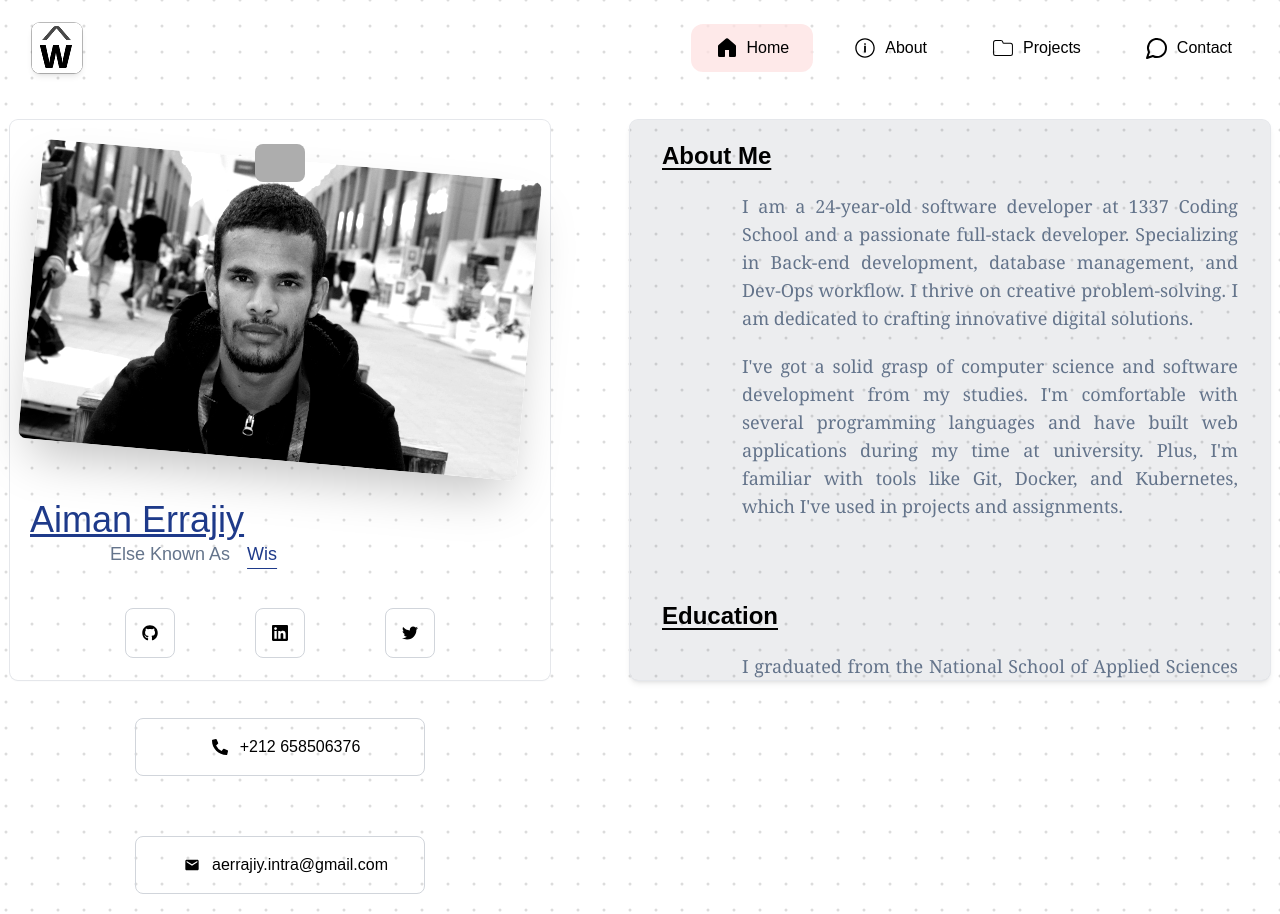
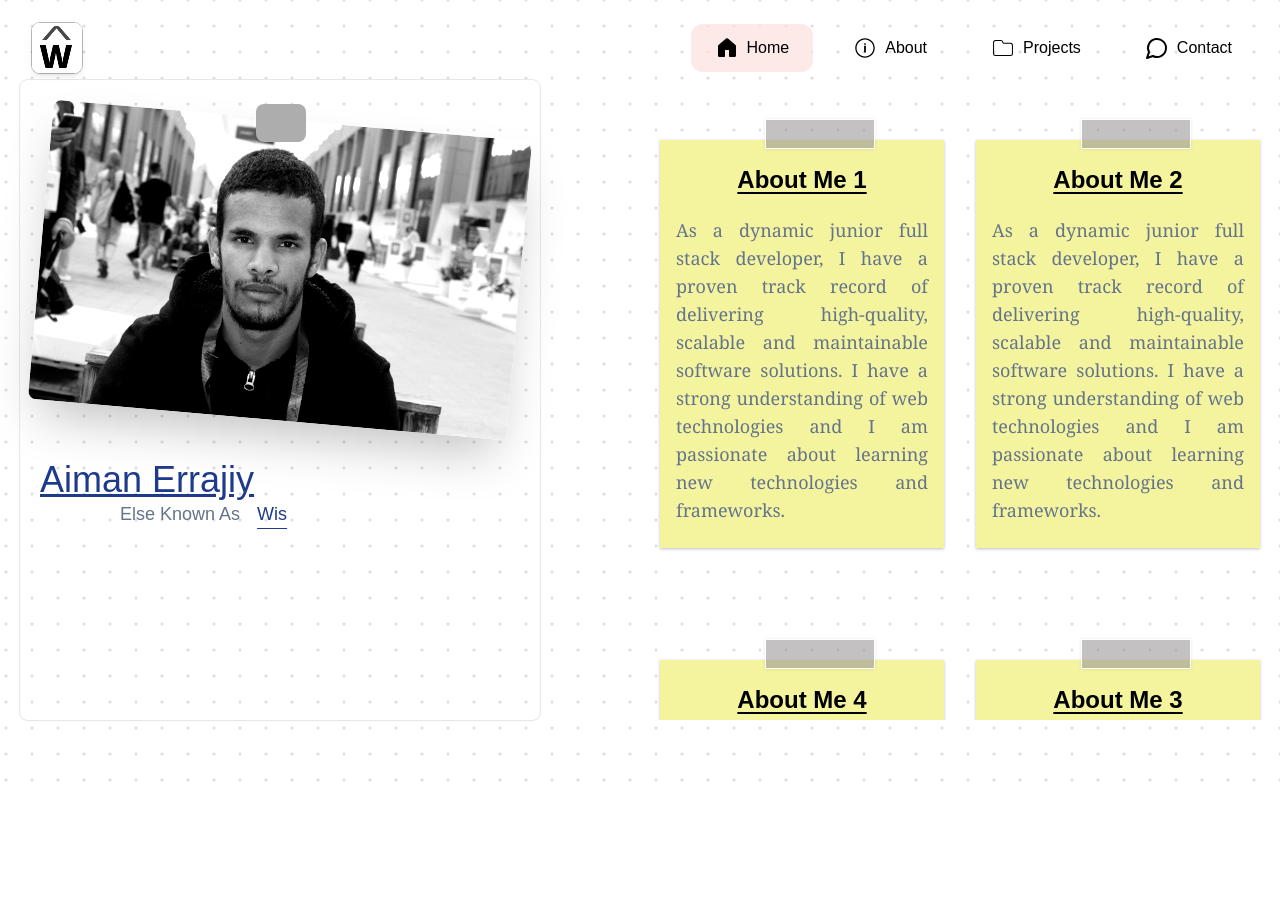
Before and after one commit to wis-aerrajiy/Portfolio, a React (Vite) app: page /about in a window 1280 px wide. After the commit the page ends 800 px from the top, so only its background shows below. Built offline with nearby package versions, Linux system fonts and the light colour scheme; grey boxes are pictures that could not be loaded; a web font is replaced by a local one.

Commit message:
tldraw design

```diff
--- a/src/index.css
+++ b/src/index.css
@@ -18,7 +18,8 @@ html,
 }
 
 * {
-    font-family: 'Solway','Solway Placeholder',sans-serif;
+
+  font-family: 'Solway', 'Solway Placeholder', sans-serif;
   /* font-weight: 900;
     font-style: normal; */
 }
@@ -36,6 +37,38 @@ html,
 }
 
 
+.stickyNote {
+  position: relative;
+  -webkit-box-shadow: #DDD 0px 1px 2px;
+  background-color: #F4F39E;
+  /* border-color: #DEE184; */
+  /* color: #47576B; */
+  margin: 2.5em 0px;
+  padding: 1.5em 1em;
+  -webkit-box-shadow: 0px 1px 3px rgba(0, 0, 0, 0.25);
+  -moz-box-shadow: 0px 1px 3px rgba(0, 0, 0, 0.25);
+  box-shadow: 0px 1px 3px rgba(0, 0, 0, 0.25);
+  font-family: 'Indie Flower', cursive;
+  font-family: 'Give You Glory', cursive;
+  font-family: 'The Girl Next Door', cursive;
+  font-family: 'Gloria Hallelujah', cursive;
+}
+
+.stickyNote.taped:after {
+  display: block;
+  content: "";
+  position: absolute;
+  width: 110px;
+  height: 30px;
+  top: -21px;
+  left: 37%;
+  border: 1px solid #fff;
+  background: rgba(156, 152, 152, 0.6);
+  -webkit-box-shadow: 0px 0 3px rgba(0, 0, 0, 0.1);
+  -moz-box-shadow: 0px 0 3px rgba(0, 0, 0, 0.1);
+  box-shadow: 0px 0 3px rgba(0, 0, 0, 0.1);
+}
+
 /* [
     {
        files {}
--- a/src/pages/Components/AboutSection.tsx
+++ b/src/pages/Components/AboutSection.tsx
@@ -24,9 +24,9 @@ const AboutSection = () => {
     return (
         <>
             <section id="about">
-                <div className='flex flex-col md:flex-row justify-center items-center min-h-screen space-y-20 md:space-y-0 md:space-x-20 mt-24 md:mt-0'>
+                <div className='flex flex-col lg:flex-row justify-center items-center min-h-screen space-y-20 md:space-y-0 lg:space-x-20 mt-24 lg:mt-0'>
 
-                    <div className='flex flex-col justify-start items-center h-[auto] lg:h-[70vh] min-w-[auto] max-w-[90vw] ring-1 ring-gray-200 shadow-sm rounded-lg px-5' >
+                    <div className='flex md:flex-col justify-start items-center h-[auto] md:h-[80vh] min-w-[auto] max-w-[90vw] ring-1 ring-gray-200 shadow-sm rounded-lg px-5 mx-5' >
                         <div className='max-w-[70vw]'>
                             <div className='relative -z-1'>
                                 <img src={profile} alt="profile" className='rounded-lg mt-10 w-[500px] h-[200px] md:h-[300px] object-cover rotate-[5deg] filter grayscale contrast-150 shadow-2xl' />
@@ -41,7 +41,7 @@ const AboutSection = () => {
                             </p>
 
                         </div>
-
+{/*
                         <div>
                             <ul className='flex justify-between items-center space-x-20 mt-10'>
                                 {
@@ -63,14 +63,99 @@ const AboutSection = () => {
                                     ))
                                 }
                             </ul>
-                        </div>
+                        </div> */}
                     </div>
 
                     <div
-                        className='md:overflow-scroll myscrollbar ring-1 ring-gray-200 shadow-md max-w-[90vw] lg:max-w-[50vw] md:h-[70vh] px-8 pb-8 rounded-lg bg-gray-600/10 space-y-20 p-5'
+                        className='grid grid-cols-1 gap-4 sm:grid-cols-2 md:grid-cols-2 md:gap-8 lg:grid-cols-2 md:overflow-scroll myscrollbar max-w-[90vw] min-w-[90vw] lg:min-w-[50vw] lg:max-w-[50vw] md:h-[80vh]  rounded-lg  p-5 mx-5'
                     >
 
-                        <div className=' flex flex-col justify-center items-center min-w-[100%] bg-gray-20/15 space-y-5'>
+                        <div className="flex flex-col stickyNote taped space-y-5 shadow-md ring ring-red-600">
+                            <div className='flex justify-center items-center w-full'>
+                                <h1 className='underline underline-offset-4 font-extrabold text-2xl md:rotate-[0deg]' >About Me 1</h1>
+                            </div>
+
+                            <div className="flex flex-col">
+                                <p className="text-lg text-slate-500 text-justify font-serif">
+                                As a dynamic junior full stack developer, I have a proven track record of delivering high-quality, scalable and maintainable software solutions. I have a strong understanding of web technologies and I am passionate about learning new technologies and frameworks.
+                                </p>
+                            </div>
+                        </div>
+
+                        <div className="flex flex-col stickyNote taped space-y-5">
+                            <div className='flex justify-center items-center w-full'>
+                                <h1 className='underline underline-offset-4 font-extrabold text-2xl md:rotate-[0deg]' >About Me 2</h1>
+                            </div>
+
+                            <div className="flex flex-col">
+                                <p className="text-lg text-slate-500 text-justify font-serif">
+                                As a dynamic junior full stack developer, I have a proven track record of delivering high-quality, scalable and maintainable software solutions. I have a strong understanding of web technologies and I am passionate about learning new technologies and frameworks.
+                                </p>
+                            </div>
+                        </div>
+
+                        <div
+                            className="
+                            md:col-start-2 md:col-span-1 md:row-start-2 md:row-span-3
+                            flex flex-col stickyNote taped space-y-5"
+                        >
+                            <div className='flex justify-center items-center w-full'>
+                                <h1 className='underline underline-offset-4 font-extrabold text-2xl md:rotate-[0deg]' >About Me 3</h1>
+                            </div>
+
+                            <div className="flex flex-col">
+                                <p className="text-lg text-slate-500 text-justify font-serif">
+                                As a dynamic junior full stack developer, I have a proven track record of delivering high-quality, scalable and maintainable software solutions. I have a strong understanding of web technologies and I am passionate about learning new technologies and frameworks.
+                                As a dynamic junior full stack developer, I have a proven track record of delivering high-quality, scalable and maintainable software solutions. I have a strong understanding of web technologies and I am passionate about learning new technologies and frameworks.
+                                As a dynamic junior full stack developer, I have a proven track record of delivering high-quality, scalable and maintainable software solutions. I have a strong understanding of web technologies and I am passionate about learning new technologies and frameworks.
+                                As a dynamic junior full stack developer, I have a proven track record of delivering high-quality, scalable and maintainable software solutions. I have a strong understanding of web technologies and I am passionate about learning new technologies and frameworks.
+                                As a dynamic junior full stack developer, I have a proven track record of delivering high-quality, scalable and maintainable software solutions. I have a strong understanding of web technologies and I am passionate about learning new technologies and frameworks.
+                                As a dynamic junior full stack developer, I have a proven track record of delivering high-quality, scalable and maintainable software solutions. I have a strong understanding of web technologies and I am passionate about learning new technologies and frameworks.
+                                As a dynamic junior full stack developer, I have a proven track record of delivering high-quality, scalable and maintainable software solutions. I have a strong understanding of web technologies and I am passionate about learning new technologies and frameworks.
+                                As a dynamic junior full stack developer, I have a proven track record of delivering high-quality, scalable and maintainable software solutions. I have a strong understanding of web technologies and I am passionate about learning new technologies and frameworks.
+                                As a dynamic junior full stack developer, I have a proven track record of delivering high-quality, scalable and maintainable software solutions. I have a strong understanding of web technologies and I am passionate about learning new technologies and frameworks.
+                                As a dynamic junior full stack developer, I have a proven track record of delivering high-quality, scalable and maintainable software solutions. I have a strong understanding of web technologies and I am passionate about learning new technologies and frameworks.
+                                </p>
+                            </div>
+                        </div>
+
+                        <div className="flex flex-col stickyNote taped space-y-5">
+                            <div className='flex justify-center items-center w-full'>
+                                <h1 className='underline underline-offset-4 font-extrabold text-2xl md:rotate-[0deg]' >About Me 4</h1>
+                            </div>
+
+                            <div className="flex flex-col">
+                                <p className="text-lg text-slate-500 text-justify font-serif">
+                                As a dynamic junior full stack developer, I have a proven track record of delivering high-quality, scalable and maintainable software solutions. I have a strong understanding of web technologies and I am passionate about learning new technologies and frameworks.
+                                </p>
+                            </div>
+                        </div>
+
+                        <div className="flex flex-col stickyNote taped space-y-5">
+                            <div className='flex justify-center items-center w-full'>
+                                <h1 className='underline underline-offset-4 font-extrabold text-2xl md:rotate-[0deg]' >About Me 5</h1>
+                            </div>
+
+                            <div className="flex flex-col">
+                                <p className="text-lg text-slate-500 text-justify font-serif">
+                                As a dynamic junior full stack developer, I have a proven track record of delivering high-quality, scalable and maintainable software solutions. I have a strong understanding of web technologies and I am passionate about learning new technologies and frameworks.
+                                </p>
+                            </div>
+                        </div>
+
+                        <div className="flex flex-col stickyNote taped space-y-5">
+                            <div className='flex justify-center items-center w-full'>
+                                <h1 className='underline underline-offset-4 font-extrabold text-2xl md:rotate-[0deg]' >About Me 6</h1>
+                            </div>
+
+                            <div className="flex flex-col">
+                                <p className="text-lg text-slate-500 text-justify font-serif">
+                                As a dynamic junior full stack developer, I have a proven track record of delivering high-quality, scalable and maintainable software solutions. I have a strong understanding of web technologies and I am passionate about learning new technologies and frameworks.
+                                </p>
+                            </div>
+                        </div>
+
+                        {/* <div className='absolute top-52 flex flex-col justify-center items-center min-w-[100%] bg-gray-20/15 space-y-5'>
                             <div className='flex justify-start items-start w-full'>
                                 <h1 className='underline underline-offset-4 font-extrabold text-2xl md:rotate-[0deg]' >About Me</h1>
                             </div>
@@ -88,7 +173,7 @@ const AboutSection = () => {
                             </div>
                         </div>
 
-                        <div className=' flex flex-col justify-center items-center min-w-[100%] bg-gray-20/15 space-y-5'>
+                        <div className='hidden flex flex-col justify-center items-center min-w-[100%] bg-gray-20/15 space-y-5'>
                             <div className='flex justify-start items-start w-full'>
                                 <h1 className='underline underline-offset-4 font-extrabold text-2xl md:rotate-[0deg]' >Education</h1>
                             </div>
@@ -101,7 +186,7 @@ const AboutSection = () => {
                             </div>
                         </div>
 
-                        <div className=' flex flex-col justify-center items-center min-w-[100%] bg-gray-20/15 space-y-5'>
+                        <div className='hidden flex flex-col justify-center items-center min-w-[100%] bg-gray-20/15 space-y-5'>
                             <div className='flex justify-start items-start w-full'>
                                 <h1 className='underline underline-offset-4 font-extrabold text-2xl md:rotate-[0deg]' >Education</h1>
                             </div>
@@ -114,7 +199,7 @@ const AboutSection = () => {
                             </div>
                         </div>
 
-                        <div className=' flex flex-col justify-center items-center min-w-[100%] bg-gray-20/15 space-y-5'>
+                        <div className='hidden flex flex-col justify-center items-center min-w-[100%] bg-gray-20/15 space-y-5'>
                             <div className='flex justify-start items-start w-full'>
                                 <h1 className='underline underline-offset-4 font-extrabold text-2xl md:rotate-[0deg]' >Education</h1>
                             </div>
@@ -127,7 +212,7 @@ const AboutSection = () => {
                             </div>
                         </div>
 
-                        <div className=' flex flex-col justify-center items-center min-w-[100%] bg-gray-20/15 space-y-5'>
+                        <div className='hidden flex flex-col justify-center items-center min-w-[100%] bg-gray-20/15 space-y-5'>
                             <div className='flex justify-start items-start w-full'>
                                 <h1 className='underline underline-offset-4 font-extrabold text-2xl md:rotate-[0deg]' >Education</h1>
                             </div>
@@ -138,7 +223,7 @@ const AboutSection = () => {
                                     I have a solid understanding of computer science and software development, as well as experience in web development.
                                 </p>
                             </div>
-                        </div>
+                        </div> */}
 
                     </div>
                 </div>
```
Also changed, not shown: src/pages/NavBar.tsx (+1 -12 lines). Lines whose indentation alone changed are shown as unchanged.
